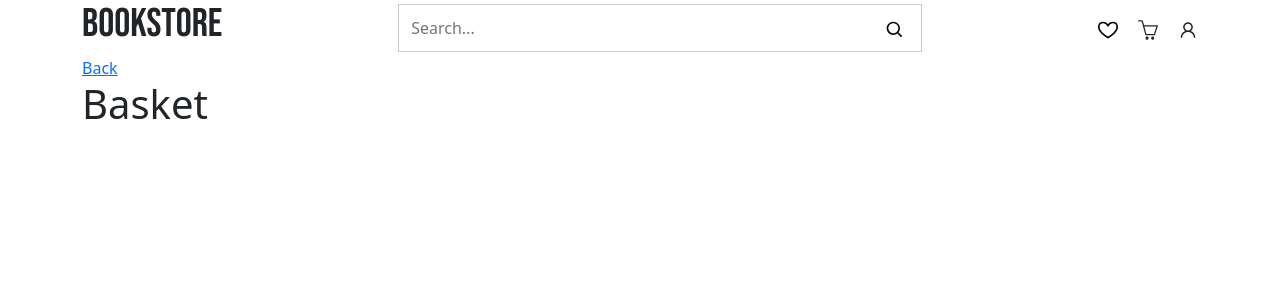
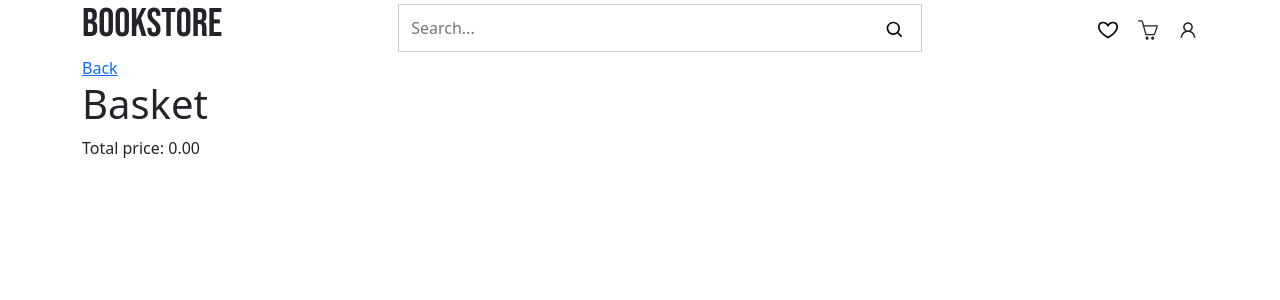
Before and after one commit to maksimSlizh/bookstore, a React (Vite) app: page /basket in a window 1280 px wide. Shown: the top 300 px of the page. Built offline with nearby package versions, Linux system fonts and the light colour scheme.

Commit message:
feat(basket) made total price of basket

```diff
--- a/src/components/Cards/Card/index.tsx
+++ b/src/components/Cards/Card/index.tsx
@@ -10,9 +10,7 @@ import { addToFavorite, removeFromFavorite } from "../../../redux/favoriteSlice"
 
 export function Card({ data }: Book) {
   const favoriteData = useSelector((state) => state.favorite)
-  console.log(favoriteData)
   const isFavorite = favoriteData.some((book) => book.isbn13 === data.isbn13)
-  console.log(isFavorite)
   const dispatch = useDispatch()
 
   const color = data.isbn13 ? data.isbn13.slice(-6) : '000'
--- a/src/components/Cards/CardL/index.tsx
+++ b/src/components/Cards/CardL/index.tsx
@@ -1,10 +1,33 @@
+import { useState } from 'react'
 import { useDispatch } from 'react-redux'
 import { removeFromBasket } from '../../../redux/basketSlice'
-export function CardL ({data}) {
+import { useEffect } from 'react'
+
+export function CardL({ data, onUpdatePrice }) {
   const dispatch = useDispatch()
+  const [count, setCount] = useState(1)
+  const price = parseFloat(data.price.substring(1)) * count
+  console.log(price)
+  const [value, setValue] = useState(data.price.substring(1))
+
+  useEffect(() => {
+    setValue(price)
+  },[price])
   const handleRemoveFromBasket = () => {
     dispatch(removeFromBasket(data))
   }
+
+  const handleMinus = () => {
+    if (count <= 1) return
+    setCount((prevCount) => prevCount - 1)
+    onUpdatePrice(-parseFloat(data.price.substring(1)))
+  };
+
+  const handlePlus = () => {
+    setCount((prevCount) => prevCount + 1)
+    onUpdatePrice(parseFloat(data.price.substring(1)));
+  };
+
   return (
     <div className="card">
       <div className="col">
@@ -15,13 +38,13 @@ export function CardL ({data}) {
           <h3 className="card__title">{data.title}</h3>
           <p className="card__info">{data.authors} {data.publisher}</p>
           <div className="card__count">
-            <button className="card__button">minus</button>
-            <span className="card__count-value">0</span>
-            <button className="card__button">plus</button>
+            <button className="card__button" onClick={handleMinus} >minus</button>
+            <span className="card__count-value">{count}</span>
+            <button className="card__button" onClick={handlePlus} >plus</button>
           </div>
         </div>
         <div className="col">
-          <h2 className="card__price">{data.price}</h2>
+          <h2 className="card__price">${value}</h2>
           <button className="card__button" onClick={handleRemoveFromBasket}>Close</button>
         </div>
       </div>
--- a/src/components/Layout/LongLayout.tsx
+++ /dev/null
@@ -1,15 +0,0 @@
-import { CardL } from "../Cards/CardL/index"
-
-export function LongLayout({ data }) {
-  console.log(data)
-  function renderCards() {
-    return data.map((books: Books) => (
-      <CardL key={books.isbn13} data={books} />
-    ))
-  }
-  return (
-    <div className="d-flex flex-column">
-      {renderCards()}
-    </div>
-  )
-}
--- a/src/components/pages/Basket.tsx
+++ b/src/components/pages/Basket.tsx
@@ -1,22 +1,51 @@
-import { useSelector } from "react-redux"
-import { useState, useEffect } from "react"
-import { LongLayout } from "../Layout/LongLayout"
+import { useSelector } from 'react-redux';
+import { useState, useEffect } from 'react';
+import { CardL } from "../Cards/CardL/index"
 
 export function Basket() {
-  const data = useSelector((state) => state.basket)
-  const [basketData, setBasketData] = useState([])
+  const data = useSelector((state) => state.basket);
+  const [basketData, setBasketData] = useState([]);
+  const [totalPrice, setTotalPrice] = useState(0);
 
   useEffect(() => {
-    const storedData = JSON.parse(localStorage.getItem("basket"))
+    const storedData = JSON.parse(localStorage.getItem('basket'));
     if (storedData) {
-      setBasketData(storedData)
+      setBasketData(storedData);
     }
-  }, [data])
+  }, [data]);
+
+  useEffect(() => {
+    const calculateTotalPrice = () => {
+      let sum = 0;
+      basketData.forEach((item) => {
+        sum += parseFloat(item.price.substring(1));
+      });
+      return sum.toFixed(2);
+    };
+
+    const updatedTotalPrice = calculateTotalPrice();
+    setTotalPrice(updatedTotalPrice);
+  }, [basketData]);
+
+  const updatePrice = (amount) => {
+    setTotalPrice((prevPrice) => parseFloat(prevPrice) + amount);
+  };
+
+  function renderCards() {
+    return data.map((books: Books) => (
+      <CardL key={books.isbn13} data={books} onUpdatePrice={updatePrice} />
+    ))}
+
     return (
       <>
         <a href="#">Back</a>
         <h1>Basket</h1>
-      <LongLayout data={basketData} />
+        <div className="d-flex flex-column">
+          {renderCards()}
+        </div>
+        <div className="">
+          <p>Total price: {totalPrice}</p>
+        </div>
       </>
-  )
+    );
   }
--- a/src/redux/basketSlice.ts
+++ b/src/redux/basketSlice.ts
@@ -22,7 +22,7 @@ const basketSlice = createSlice({
       const result = state.filter((item) => item.isbn13 !== book.isbn13)
       localStorage.setItem("basket", JSON.stringify(result))
       return result
-    }
+    },
   },
 })
 
--- a/src/redux/store.js
+++ b/src/redux/store.js
@@ -19,7 +19,7 @@ export const store = configureStore({
     booksSearch: booksSearchReducer,
     book: bookReducer,
     basket: basketReducer,
-    favorite: favoriteReducer
+    favorite: favoriteReducer,
   },
   middleware: (getDefaultMiddleware) => getDefaultMiddleware().concat(sagaMiddleware),
 })
```
Lines whose indentation alone changed are shown as unchanged.
